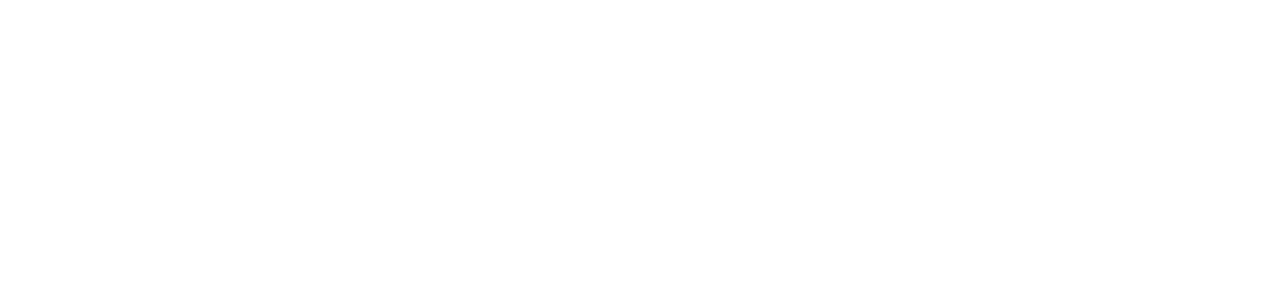
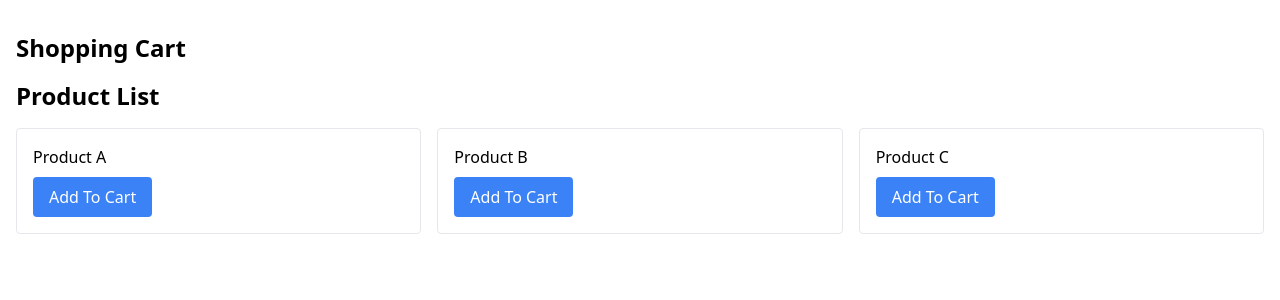
Before and after one commit to nishkarsh25/React-2Branch-2Projects-ReduxToolkit, a React (Vite) app: page / in a window 1280 px wide. Shown: the top 300 px of the page. Built offline with nearby package versions, Linux system fonts and the light colour scheme.

Commit message:
Rendering JSX:
The JSX returned by the Twenty component includes the shopping cart and product list components.
The renderCart function is called to render the shopping cart.
The products array is mapped through to render the product list with buttons to add products to the cart.

```diff
--- a/src/App.jsx
+++ b/src/App.jsx
@@ -52,5 +52,18 @@
     { id: 3, name: 'Product C' },
   ];
 
-
+  return (
+    <div className="container mx-auto px-4 py-8">
+      {renderCart()}
+      <h2 className="text-2xl font-bold mb-4">Product List</h2>
+      <ul className="grid grid-cols-1 md:grid-cols-2 lg:grid-cols-3 gap-4">
+        {products.map((product) => (
+          <li key={product.id} className="border p-4 rounded">
+            <span className="block mb-2">{product.name}</span>
+            <button className="bg-blue-500 text-white px-4 py-2 rounded" onClick={() => addToCartHandler(product)}>Add To Cart</button>
+          </li>
+        ))}
+      </ul>
+    </div>
+  );
 }
```
